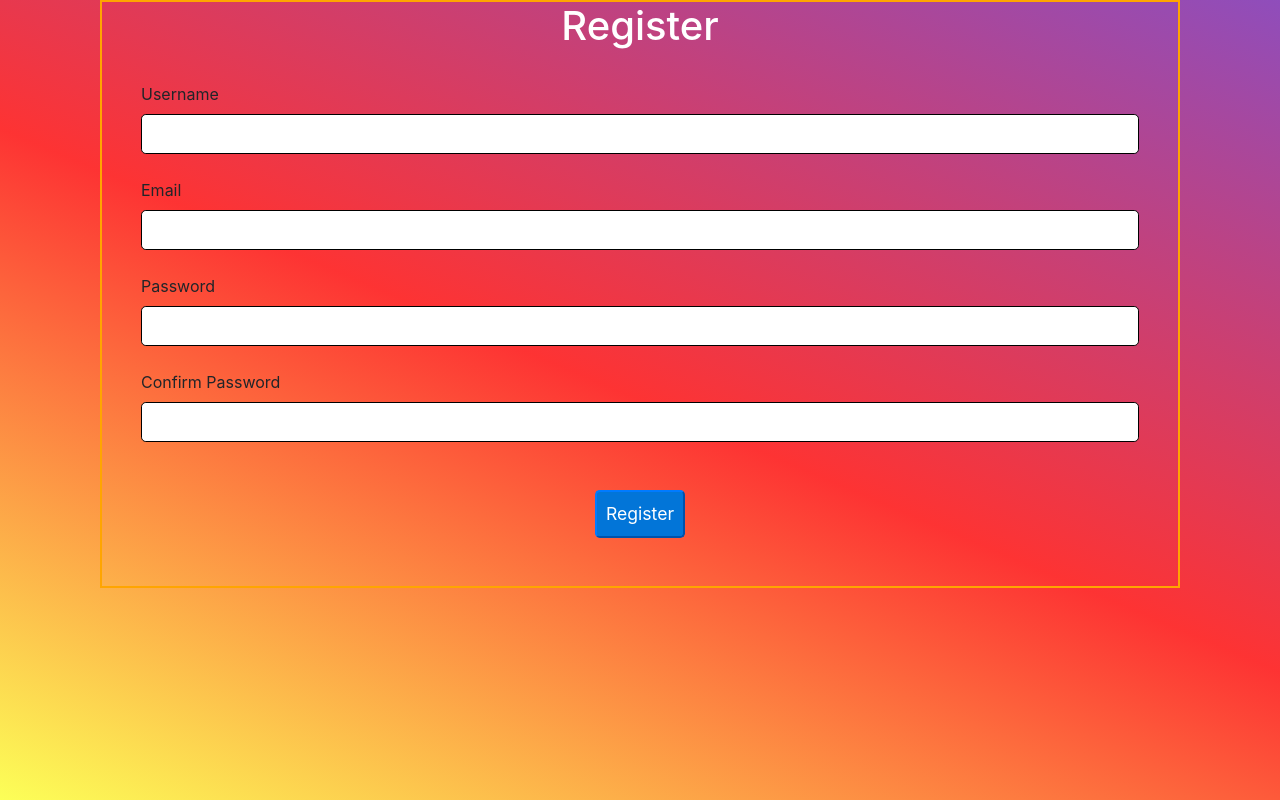
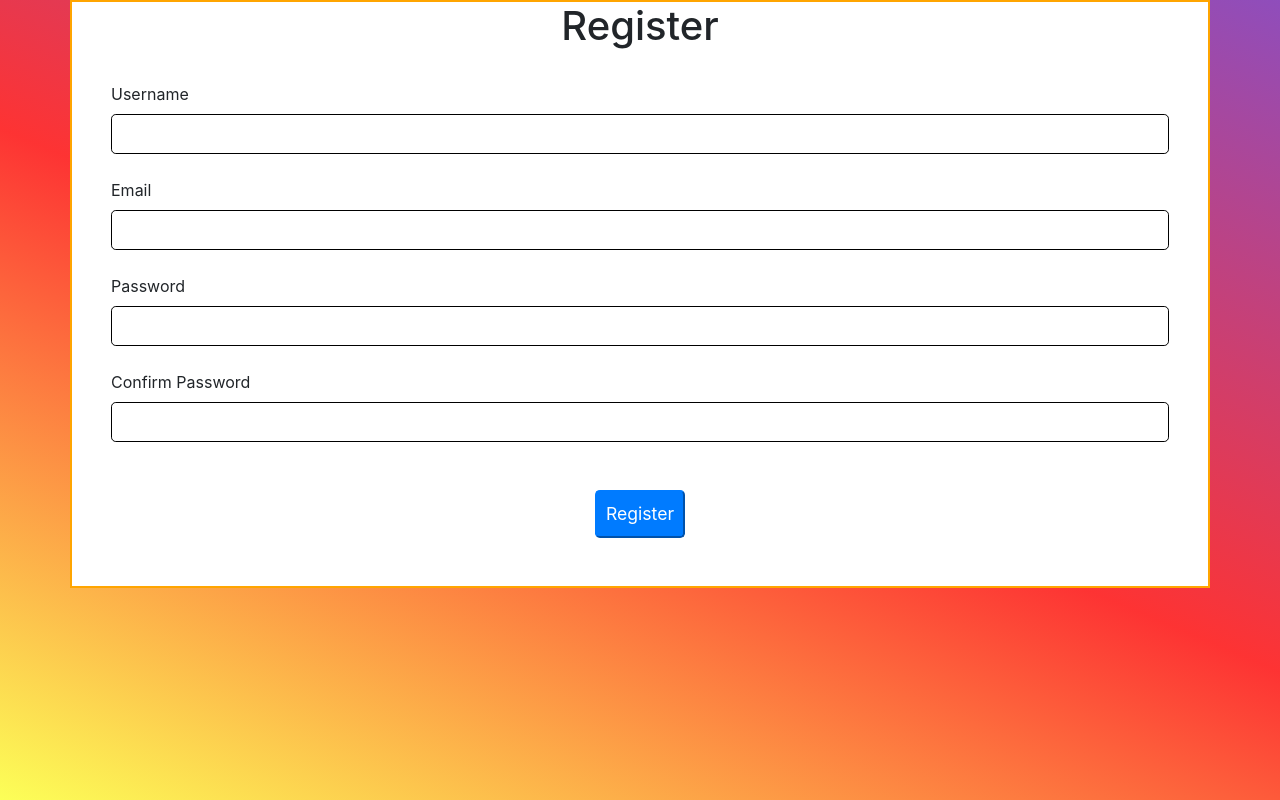
Before and after one commit to GreatEki/sociograph, a React (Create React App) app in the folder client/: page / in a window 1280 px wide. Built offline with nearby package versions, Linux system fonts and the light colour scheme.

Commit message:
feat: added underline error messages

```diff
--- a/client/src/App.scss
+++ b/client/src/App.scss
@@ -1,6 +1,13 @@
 @import '~bootstrap/scss/bootstrap';
 
-$primary: #0275d8;
+$colors: (
+	primary: #0275d8,
+	danger: #df4759,
+);
+
+@function color($color-name) {
+	@return map-get($colors, $color-name);
+}
 
 body {
 	min-height: 100vh;
@@ -27,18 +34,27 @@ body {
 	margin: 0 auto;
 }
 
-.container {
-	display: grid;
-	place-items: center;
+.registerPage {
+	.wrapper {
+		display: grid;
+		place-items: center;
+		background-color: white;
+	}
 }
 
 .formElement {
 	margin: 1.5rem;
+
+	span {
+		color: color(danger);
+		font-size: 12px;
+		font-weight: bold;
+	}
 }
 .textbox {
 	width: 100%;
+	height: 40px;
 	border: 1px solid;
-	height: 40px;
 	padding: 5px 10px;
 	border-radius: 0.3rem;
 }
--- a/client/src/component/Input.js
+++ b/client/src/component/Input.js
@@ -2,7 +2,7 @@ import React from 'react';
 import PropTypes from 'prop-types';
 
 const Input = (props) => {
-	const { label, type, value, name, onChange } = props;
+	const { label, type, value, name, onChange, errorText } = props;
 	return (
 		<div className='formElement'>
 			<label htmlFor={name}> {label} </label>
@@ -13,6 +13,7 @@ const Input = (props) => {
 				value={value}
 				name={name}
 			/>
+			<span> {errorText && errorText} </span>
 		</div>
 	);
 };
@@ -23,6 +24,7 @@ Input.propTypes = {
 	value: PropTypes.string,
 	name: PropTypes.string,
 	onChange: PropTypes.func.isRequired,
+	errorText: PropTypes.string,
 };
 
 export default Input;
--- a/client/src/pages/Register.js
+++ b/client/src/pages/Register.js
@@ -14,7 +14,11 @@ const Register = () => {
 		confirmPassword: '',
 	});
 
-	const [error, setError] = useState({});
+	const [error, setError] = useState({
+		email: '',
+		username: '',
+		password: '',
+	});
 
 	const [registerUser, { loading }] = useMutation(REGISTER_USER, {
 		update(_, res) {
@@ -37,10 +41,10 @@ const Register = () => {
 		setUser({ ...user, [e.target.name]: e.target.value });
 	};
 	return (
-		<Container>
-			<Row className='container'>
+		<Container className='registerPage'>
+			<Row className='wrapper'>
 				<Col style={{ border: '2px solid orange' }}>
-					<div className='flex-center text-white'>
+					<div className='flex-center'>
 						<h1> Register</h1>
 					</div>
 
@@ -51,6 +55,7 @@ const Register = () => {
 							name={'username'}
 							value={user.username}
 							onChange={onChange}
+							errorText={error.username}
 						/>
 
 						<Input
@@ -59,6 +64,7 @@ const Register = () => {
 							name={'email'}
 							value={user.email}
 							onChange={onChange}
+							errorText={error.email}
 						/>
 						<Input
 							label={'Password'}
@@ -66,6 +72,7 @@ const Register = () => {
 							name={'password'}
 							value={user.password}
 							onChange={onChange}
+							errorText={error.password}
 						/>
 						<Input
 							label={'Confirm Password'}
```
